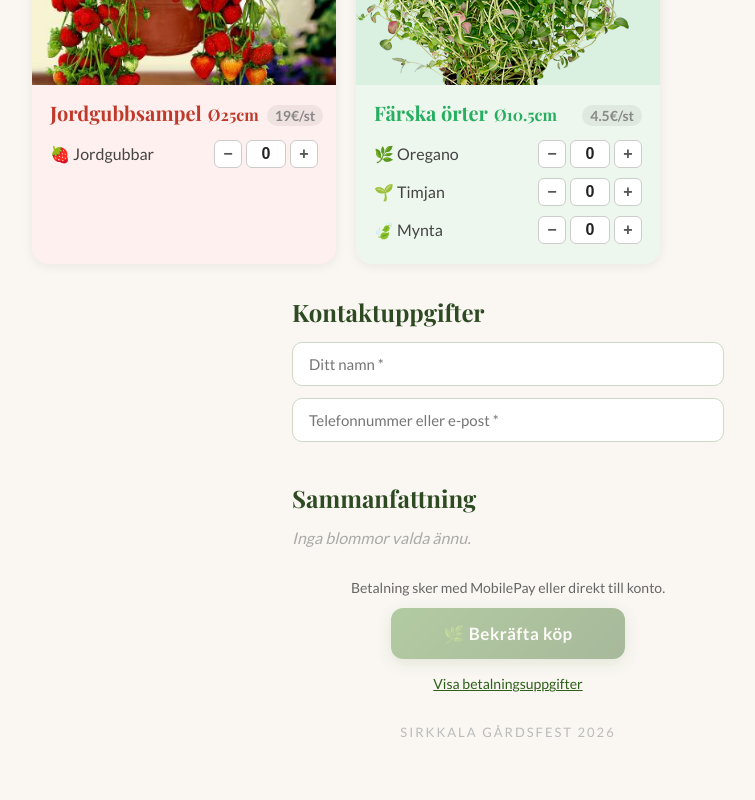
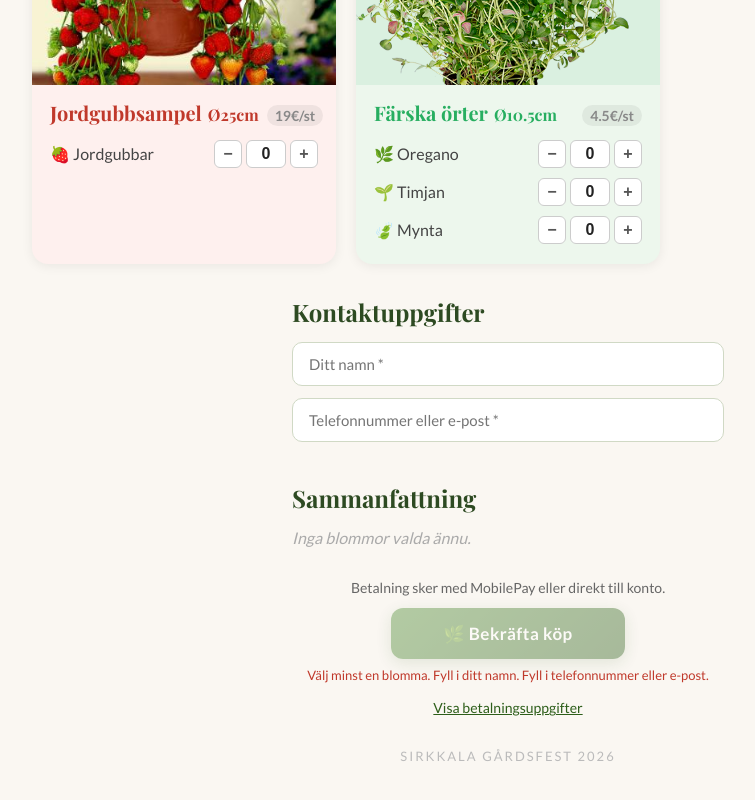
Before and after one commit to Artur-/sirkkala-blommor, a React (Vite) app: page / in a window 1280 px wide. Shown: the part 944-1744 px from the top of the page, without its empty margins (132-887 px from the left). Built offline with nearby package versions, Linux system fonts and the light colour scheme.

Commit message:
Add validation help text when submit button is disabled

```diff
--- a/src/App.jsx
+++ b/src/App.jsx
@@ -275,6 +275,22 @@ export default function App() {
       <button className="submit-btn" onClick={handleSubmit} disabled={!canSubmit}>
         {loading ? "Skickar..." : "🌿 Bekräfta köp"}
       </button>
+      {!canSubmit && !loading && (
+        <p
+          style={{
+            textAlign: "center",
+            fontSize: 13,
+            color: "#c0392b",
+            maxWidth: 480,
+            margin: "8px auto 0",
+            padding: "0 24px",
+          }}
+        >
+          {orderLines.length === 0 && "Välj minst en blomma. "}
+          {!namn.trim() && "Fyll i ditt namn. "}
+          {!epost.trim() && "Fyll i telefonnummer eller e-post."}
+        </p>
+      )}
 
       <p
         style={{
```
